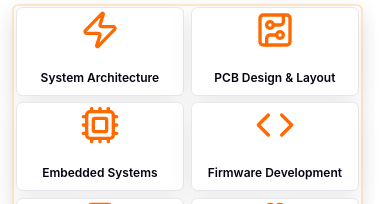
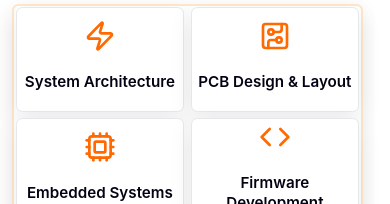
Before and after one commit to Sazid-anan/demo, a React (Vite) app: page / in a window 390 px wide. Shown: the part 640-844 px from the top of the page. Built offline with nearby package versions, Linux system fonts and the light colour scheme; no server answers; the database is empty.

Commit message:
Reduce icon and font sizes to fit content in capability boxes

```diff
--- a/src/components/CapabilitiesSection.jsx
+++ b/src/components/CapabilitiesSection.jsx
@@ -141,8 +141,8 @@ export default function CapabilitiesSection({ homePage }) {
                   style={{ willChange: "transform, opacity" }}
                 >
                   <Card className="relative w-full h-full flex flex-col items-center justify-center gap-1.5 sm:gap-2 md:gap-2.5 p-2 sm:p-3 md:p-3.5 hover:shadow-lg transition-all duration-300 bg-white border border-gray-200 hover:border-orange-500/50 hover:shadow-orange-100/50 overflow-hidden">
-                    <capability.icon className="h-10 w-10 sm:h-11 sm:w-11 md:h-10 md:w-10 lg:h-11 lg:w-11 text-orange-500 flex-shrink-0" />
-                    <h3 className="text-center text-xs sm:text-sm md:text-xs lg:text-sm font-semibold text-foreground leading-tight">
+                    <capability.icon className="h-8 w-8 sm:h-10 sm:w-10 md:h-9 md:w-9 lg:h-11 lg:w-11 text-orange-500 flex-shrink-0" />
+                    <h3 className="text-center text-[10px] sm:text-sm md:text-[9px] lg:text-sm font-semibold text-foreground leading-tight">
                       {capability.title}
                     </h3>
                   </Card>
```
